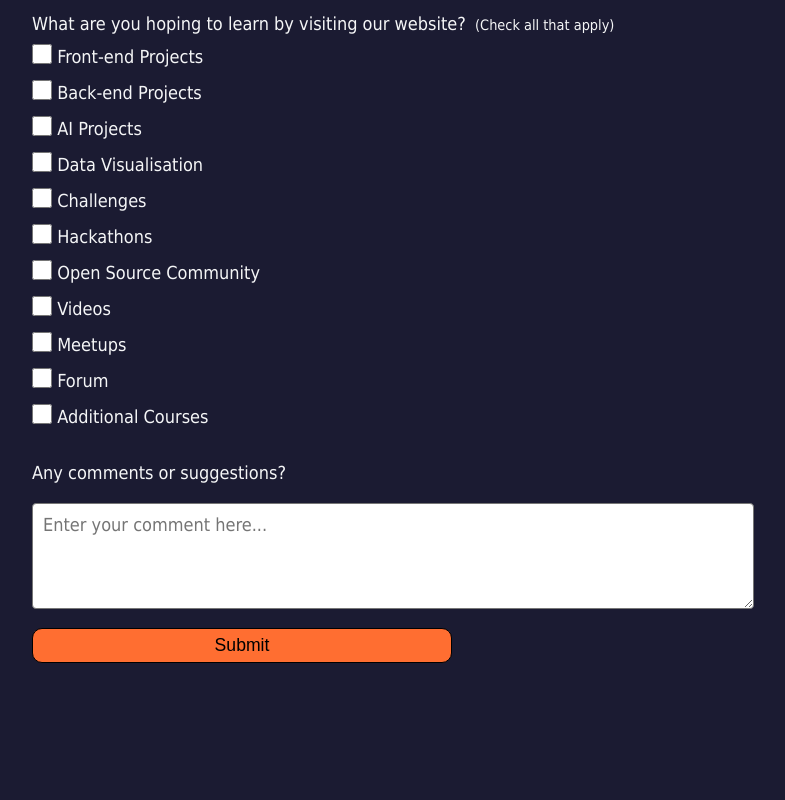
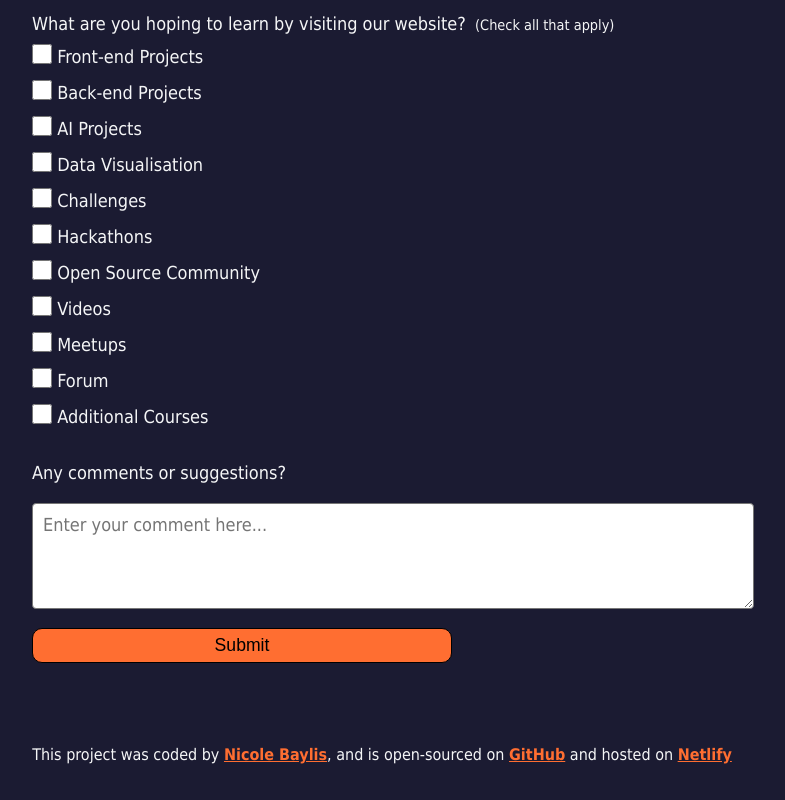
Before and after one commit to NicoleBay/responsive-form, a plain HTML site: page index.html in a window 1280 px wide. Shown: the part 712-1512 px from the top of the page, without its empty margins (258-1043 px from the left). Before the commit the page ends 1407 px from the top, so only its background shows below. Drawn offline with Linux system fonts and the light colour scheme.

Commit message:
Added footer

```diff
--- a/index.html
+++ b/index.html
@@ -224,6 +224,31 @@
             <button type="submit" id="submit" class="button">Submit</button>
           </div>
         </form>
+
+        <!-- Footer section -->
+        <footer>
+          <p class="statement">
+            This project was coded by
+            <a
+              href="https://www.linkedin.com/in/nicole-baylis/"
+              target="_blank"
+              class="link"
+              ><span class="footer">Nicole Baylis</span></a
+            >, and is open-sourced on
+            <a
+              href="https://github.com/NicoleBay/responsive-form"
+              target="_blank"
+              class="link"
+              ><span class="footer">GitHub</span></a
+            >
+            and hosted on
+            <a
+              href="https://surveyform-accessibility.netlify.app/"
+              target="_blank"
+              ><span class="footer">Netlify</span></a
+            >
+          </p>
+        </footer>
       </main>
     </div>
   </body>
--- a/styles.css
+++ b/styles.css
@@ -113,3 +113,27 @@ select:focus {
   border: 1px solid #ff6e31;
   box-shadow: 0 0 5px #ff6e31;
 }
+
+footer {
+  text-align: center;
+  font-size: 16px;
+  padding: 20px;
+}
+
+.footer {
+  font-weight: 700;
+  font-size: 16px;
+}
+
+a {
+  color: #ff6e31;
+  transition: color 0.3s ease-in-out;
+}
+
+a:hover {
+  color: #000000;
+  text-decoration: none;
+  background-color: #ff6e31;
+  padding: 5px;
+  border-radius: 5px;
+}
```
